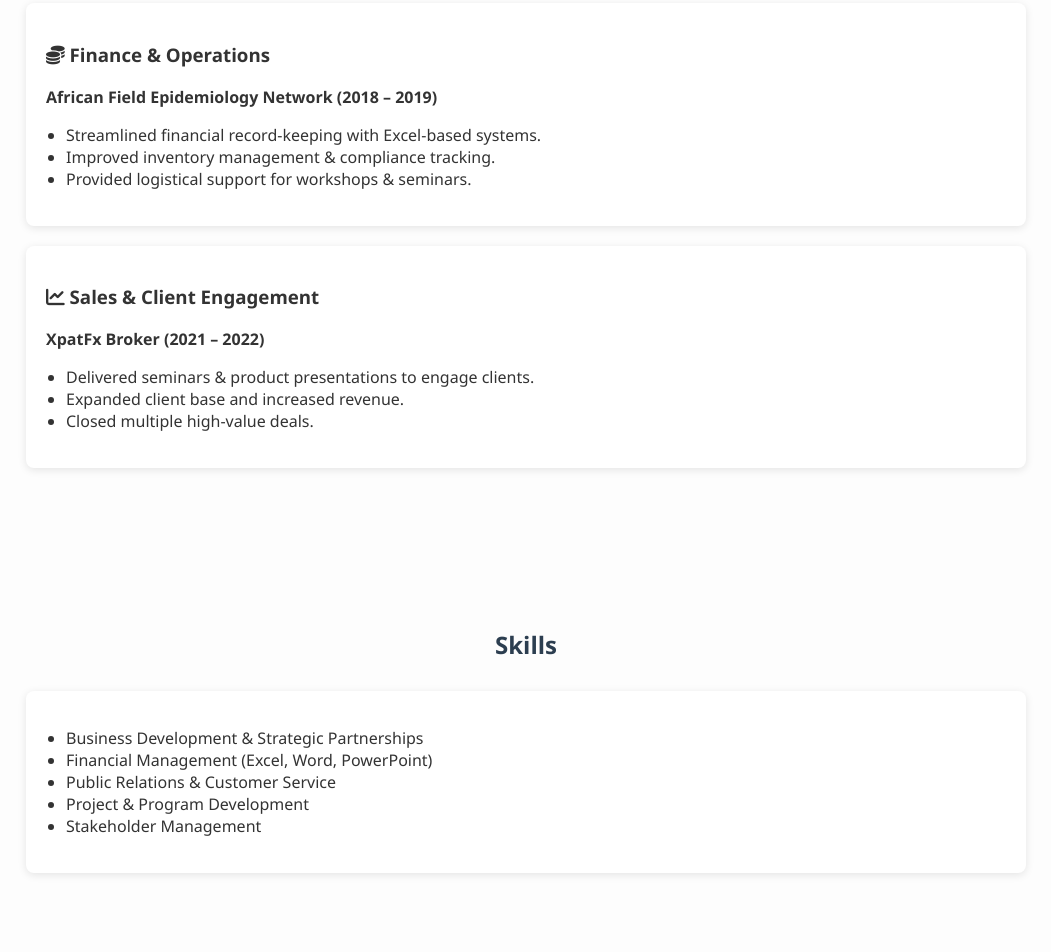
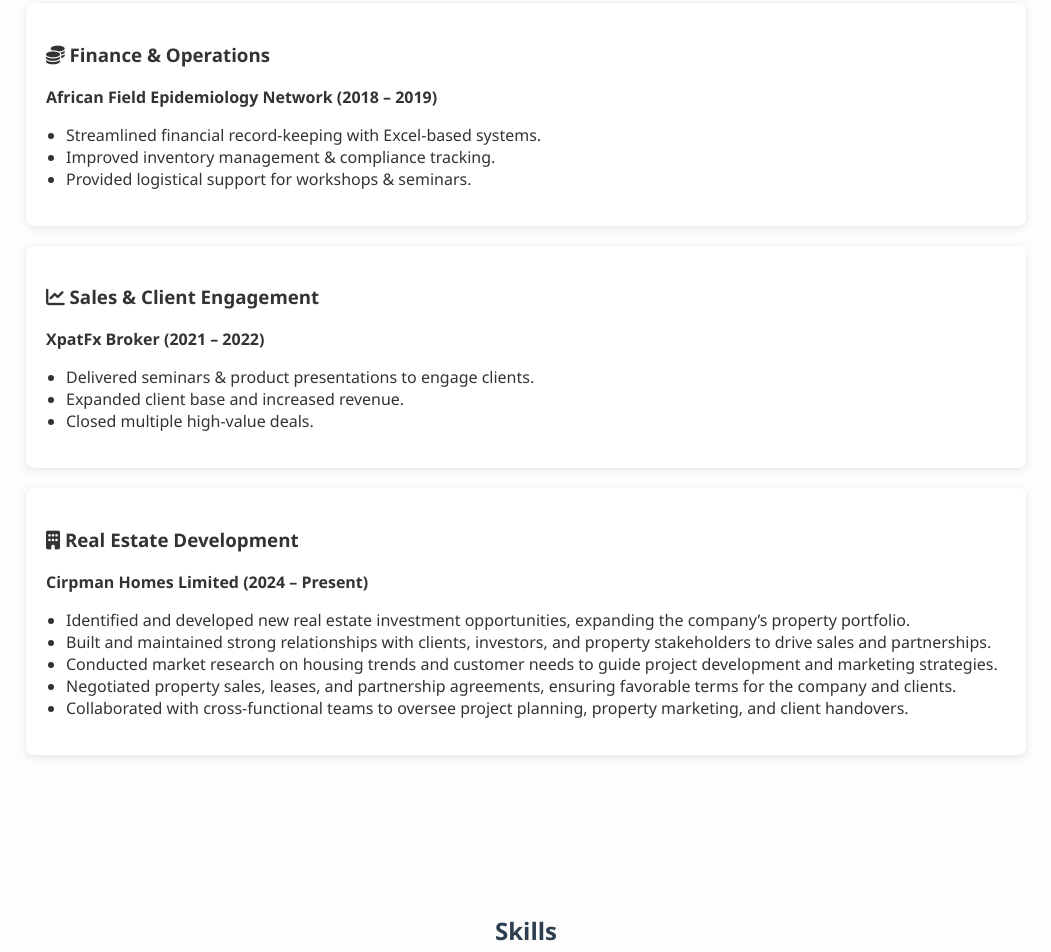
Before and after one commit to yemmygray/Porfolio, a plain HTML site: page index.html in a window 1280 px wide. Shown: the part 976-1928 px from the top of the page, without its empty margins (114-1165 px from the left). Drawn offline with Linux system fonts and the light colour scheme.

Commit message:
Update index.html

```diff
--- a/index.html
+++ b/index.html
@@ -3,7 +3,7 @@
 <head>
   <meta charset="UTF-8">
   <meta name="viewport" content="width=device-width, initial-scale=1.0">
-  <title>Grace Oluwayemisi | Portfolio</title>
+  <title>Grace Oluwayemisi Aiyejogo | Portfolio</title>
   <link rel="stylesheet" href="https://cdnjs.cloudflare.com/ajax/libs/font-awesome/6.5.0/css/all.min.css">
   <style>
     body {margin:0;font-family:'Segoe UI',Tahoma,Geneva,Verdana,sans-serif;scroll-behavior:smooth;background:#fdfdfd;color:#333;}
@@ -38,7 +38,7 @@
   <section id="about">
     <h2>About Me</h2>
     <p>
-      I am an experienced business developer with expertise in identifying growth opportunities,
+      I am an experienced business developer with expertise in real estate, identifying growth opportunities,
       strengthening client relationships, and managing financial operations.
       I have successfully led projects that expanded market reach, secured contracts, and streamlined processes.
     </p>
@@ -72,6 +72,17 @@
         <li>Closed multiple high-value deals.</li>
       </ul>
     </div>
+    <div class="project">
+  <h3><i class="fas fa-building"></i> Real Estate Development</h3>
+  <p><strong>Cirpman Homes Limited (2024 – Present)</strong></p>
+  <ul>
+    <li>Identified and developed new real estate investment opportunities, expanding the company’s property portfolio.</li>
+    <li>Built and maintained strong relationships with clients, investors, and property stakeholders to drive sales and partnerships.</li>
+    <li>Conducted market research on housing trends and customer needs to guide project development and marketing strategies.</li>
+    <li>Negotiated property sales, leases, and partnership agreements, ensuring favorable terms for the company and clients.</li>
+    <li>Collaborated with cross-functional teams to oversee project planning, property marketing, and client handovers.</li>
+  </ul>
+</div>
   </section>
   <section id="skills">
     <h2>Skills</h2>
```
